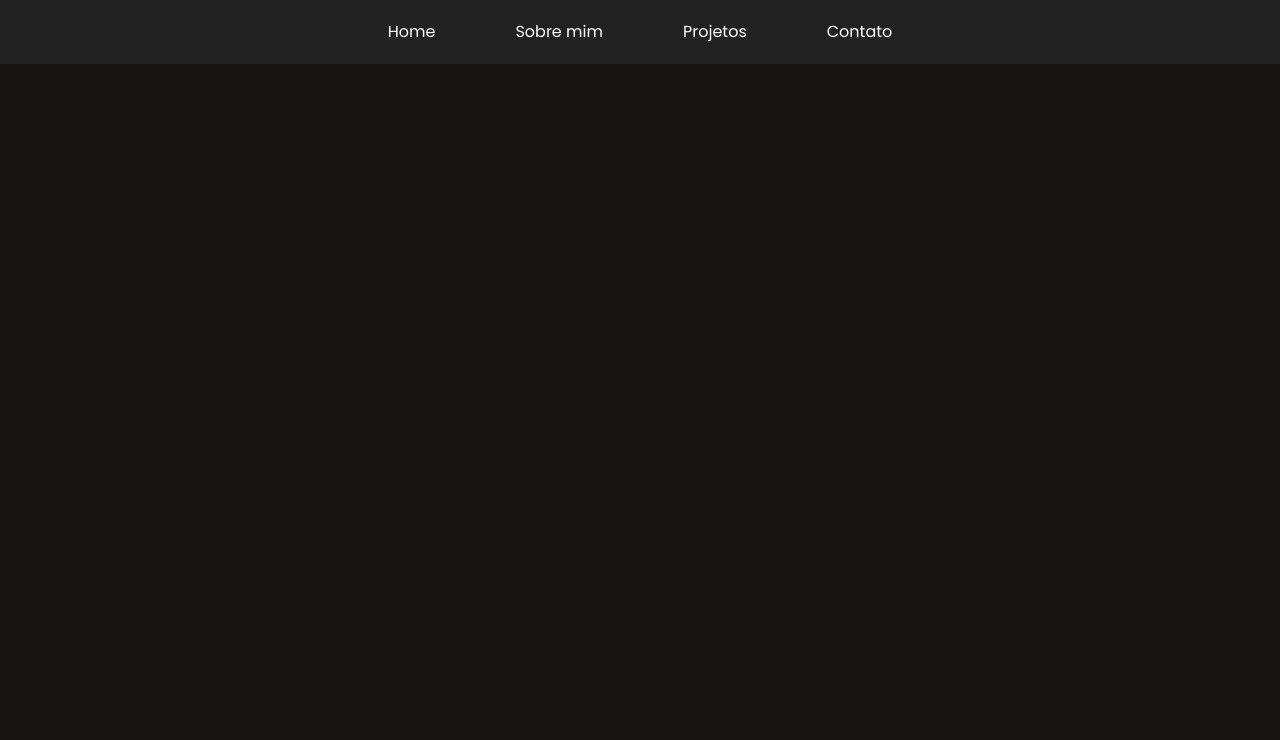
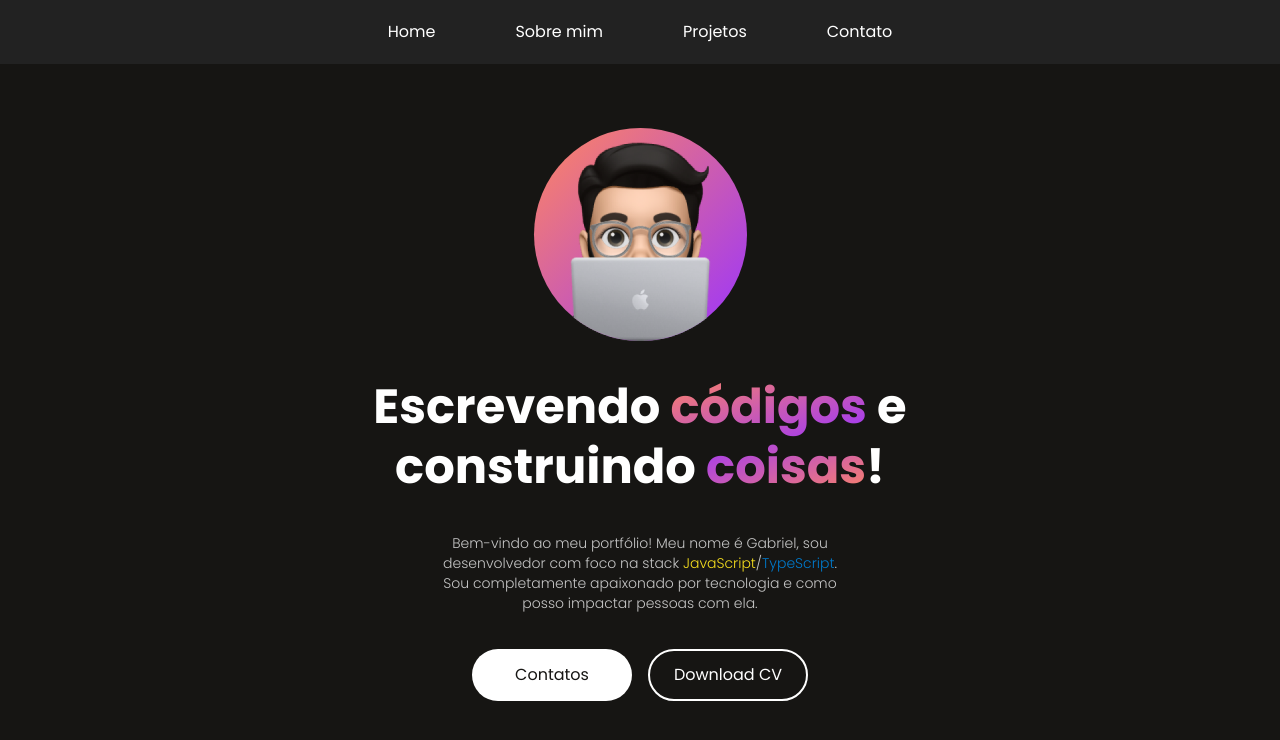
Before and after one commit to gctoledo/portfolio, a Next.js app: page / in a window 1280 px wide. Shown: the top 740 px of the page. Built offline with nearby package versions, Linux system fonts and the light colour scheme.

Commit message:
feat: add initial About section component

```diff
--- /dev/null
+++ b/src/app/_sections/About.tsx
@@ -0,0 +1,51 @@
+import Image from "next/image";
+
+const About = () => {
+  return (
+    <div className="flex flex-col gap-9 items-center text-center">
+      <div className="w-[213px] h-[213px] rounded-full bg-gradient-to-br from-[#FF8660] to-[#9A33FF]">
+        <Image
+          src={"/Avatar.png"}
+          width={213}
+          height={213}
+          quality={100}
+          alt="Avatar"
+        />
+      </div>
+
+      <h1 className="text-5xl font-bold leading-tight">
+        Escrevendo{" "}
+        <span className="bg-gradient-to-br from-[#FF8660] to-[#9A33FF] bg-clip-text text-transparent">
+          códigos
+        </span>{" "}
+        e<br />
+        construindo{" "}
+        <span className="bg-gradient-to-tl from-[#FF8660] to-[#9A33FF] bg-clip-text text-transparent">
+          coisas
+        </span>
+        !
+      </h1>
+
+      <h2 className="w-1/3 text-secondary font-light text-sm">
+        Bem-vindo ao meu portfólio! Meu nome é Gabriel, sou desenvolvedor com
+        foco na stack <span className="text-[#f7df1e]">JavaScript</span>/
+        <span className="text-[#007acc]">TypeScript</span>.
+        <br />
+        Sou completamente apaixonado por tecnologia e como posso impactar
+        pessoas com ela.
+      </h2>
+
+      <div className="flex gap-4">
+        <button className="w-40 cursor-pointer py-3 rounded-full text-[#161513] bg-white">
+          Contatos
+        </button>
+
+        <button className="w-40 cursor-pointer py-3 rounded-full border-2 border-white border-solid text-nowrap">
+          Download CV
+        </button>
+      </div>
+    </div>
+  );
+};
+
+export default About;
--- a/src/app/layout.tsx
+++ b/src/app/layout.tsx
@@ -4,7 +4,7 @@ import "./globals.css";
 
 const poppins = Poppins({
   subsets: ["latin"],
-  weight: ["400", "500", "600", "700", "800", "900"],
+  weight: ["300", "400", "500", "600", "700", "800", "900"],
 });
 
 export const metadata: Metadata = {
--- a/src/app/page.tsx
+++ b/src/app/page.tsx
@@ -1,9 +1,13 @@
+import About from "./_sections/About";
 import Header from "./_components/Header";
 
 const Home = () => {
   return (
     <>
       <Header />
+      <div className="mt-32 container mx-auto">
+        <About />
+      </div>
     </>
   );
 };
```
Also changed, not shown: public/Avatar.png (added).
